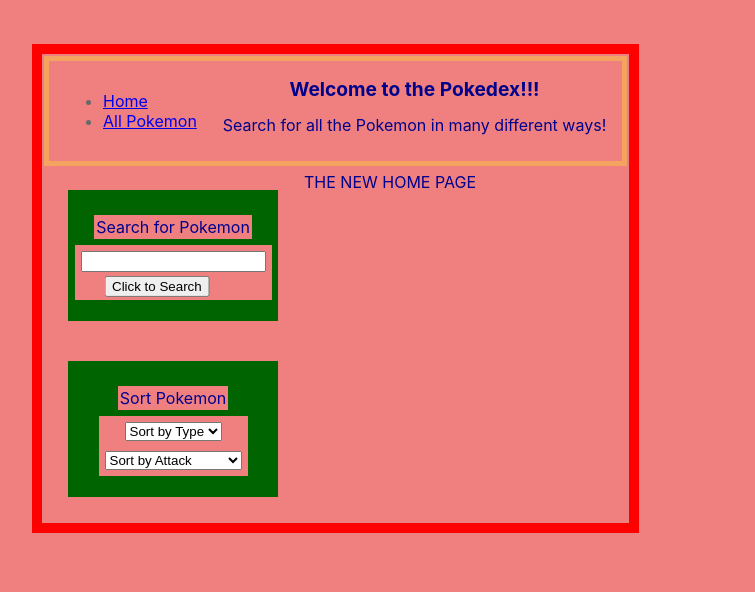
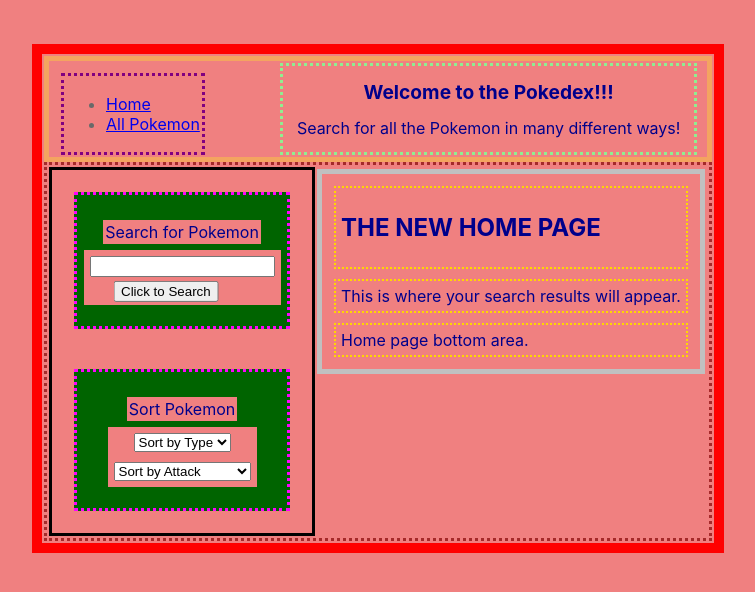
Before and after one commit to franco-ortega/lab-03-pokedex, a React (Create React App) app: page / in a window 1280 px wide. Shown: the top 592 px of the page, without its empty margins (12-767 px from the left). Built offline with nearby package versions, Linux system fonts and the light colour scheme.

Commit message:
add borders to provide clarity during next changes

```diff
--- a/src/App.css
+++ b/src/App.css
@@ -9,6 +9,35 @@
     background-color: lightcoral;
     color:darkblue;
     padding: 2px;
+}
+
+
+.whole-site-div {
+    border: solid red 10px;
+    margin: 40px;
+    float: rigth;
+}
+
+
+
+
+.top-div {
+    display: flex;
+    flex-direction: row;
+    border: sandybrown solid 5px;
+}
+
+.nav-div {
+    color: dimgray;
+    position: absolute;
+    margin: 10px;
+    border: dotted purple 3px;
+}
+
+.header-div {
+    position: relative;
+    left: 35%;
+    border: dotted lightgreen 3px;
 }
 
 .title-div {
@@ -23,26 +52,17 @@
     margin: 10px;
 }
 
-.nav-div {
-    color: dimgray;
-    /* float: right;
-    position: absolute;
-    left: 5%;
-    top: 0%; */
-    margin: 10px;
+.body-div {
+    display: flex;
+    flex-direction: row;
+    border: dotted brown 3px;
 }
 
-
-
-
-
-.top-div {
+.sidebar-div {
     display: flex;
-    flex-direction: row;
-    border: sandybrown solid 5px;
+    flex-direction: column;
+    border: solid black;
 }
-
-
 
 
 .search-div, .sort-div {
@@ -54,19 +74,21 @@
     width: 170px;
     margin: 20px;
     padding: 20px;
+    border: dotted fuchsia 3px;
 }
 
-.body-div {
-    display: flex;
-    flex-direction: row;
+.home-div {
+    border: solid silver 5px;
+}
+
+.home-sub-div {
+    margin: 10px;
+    padding: 5px;
+    border: dotted gold 2px;
 }
 
 
-.whole-site-div {
-    border: solid red 10px;
-    margin: 40px;
-    float: rigth;
-}
+
 
 .pokemon-div {
     float: left;
@@ -76,10 +98,6 @@
     border: solid black;
 }
 
-.sidebar-div {
-    display: flex;
-    flex-direction: column;
-}
 
 .search-text-div, .sort-text-div {
     margin: 5px;
--- a/src/Header.js
+++ b/src/Header.js
@@ -3,7 +3,7 @@
 export default class Header extends Component {
     render() {
         return (
-            <div>
+            <div className='header-div'>
                 <div className='title-div'>
                     Welcome to the Pokedex!!!
                 </div>
--- a/src/Home.js
+++ b/src/Home.js
@@ -46,7 +46,17 @@
 
   render() {
     return (
-      <div className='home-div'>THE NEW HOME PAGE
+      <div className='home-div'>
+        <div className='home-sub-div'>
+          <h2>THE NEW HOME PAGE</h2>
+        </div>
+        <div className='home-sub-div'>
+          This is where your search results will appear.
+        </div>
+        <div className='home-sub-div'>
+          Home page bottom area.
+        </div>
+
         {/* <Nav />
         <Header />
         <div className='body-div'>
```
